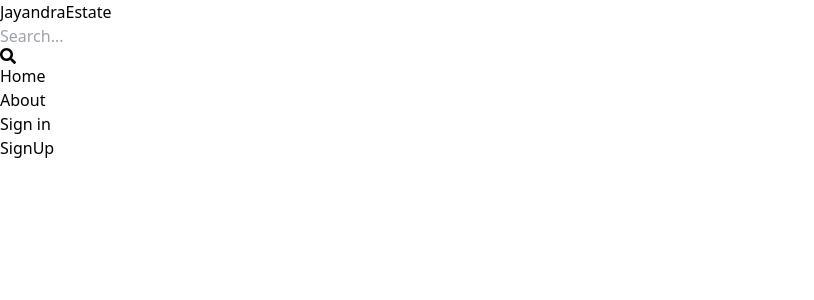
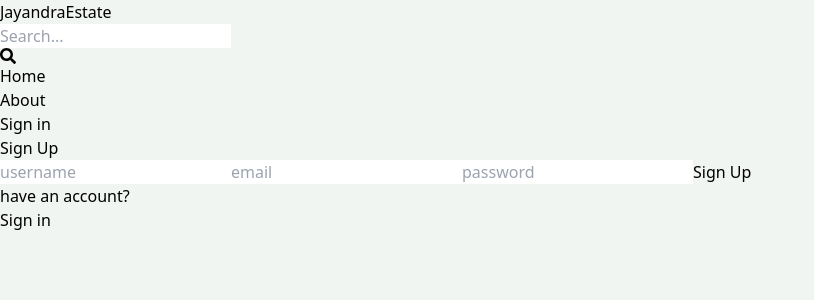
Before and after one commit to jayandra-XQ/mern-estate, a React (Vite) app in the folder client/: page /sign-up in a window 1280 px wide. Shown: the top 300 px of the page, without its empty margins (0-814 px from the left). Built offline with nearby package versions, Linux system fonts and the light colour scheme.

Commit message:
complete sign up page UI

```diff
--- a/client/src/index.css
+++ b/client/src/index.css
@@ -1,3 +1,7 @@
 @tailwind base;
 @tailwind components;
 @tailwind utilities;
+
+body{
+  background-color: rgb(241,245,241);
+}
--- a/client/src/pages/SignUp.jsx
+++ b/client/src/pages/SignUp.jsx
@@ -1,7 +1,41 @@
-import React from 'react'
+import {Link} from 'react-router-dom'
 
 export default function SignUp() {
   return (
-    <div>SignUp</div>
+    <div className='p-3 max-w-lg mx-auto'>
+      <h1 className='text-3xl text-center font-semibold my-7'>Sign Up</h1>
+
+      <form className='flex flex-col gap-4'>
+        <input
+          className='border p-3 rounded-lg'
+          type="text"
+          placeholder='username'
+          id='username'
+        />
+
+        <input
+          className='border p-3 rounded-lg'
+          type="email"
+          placeholder='email'
+          id='email'
+        />
+
+        <input
+          className='border p-3 rounded-lg'
+          type="password"
+          placeholder='password'
+          id='password'
+        />
+
+        <button className='bg-slate-700 text-white p-3 rounded-lg uppercase hover:opacity-95 disabled:opacity-80'>Sign Up</button>
+      </form>
+
+      <div className="flex gap-2 mt-5">
+        <p>have an account?</p>
+        <Link to={'/sign-in'}>
+            <span className='text-blue-700'>Sign in</span>
+        </Link>
+      </div>
+    </div>
   )
 }
```
